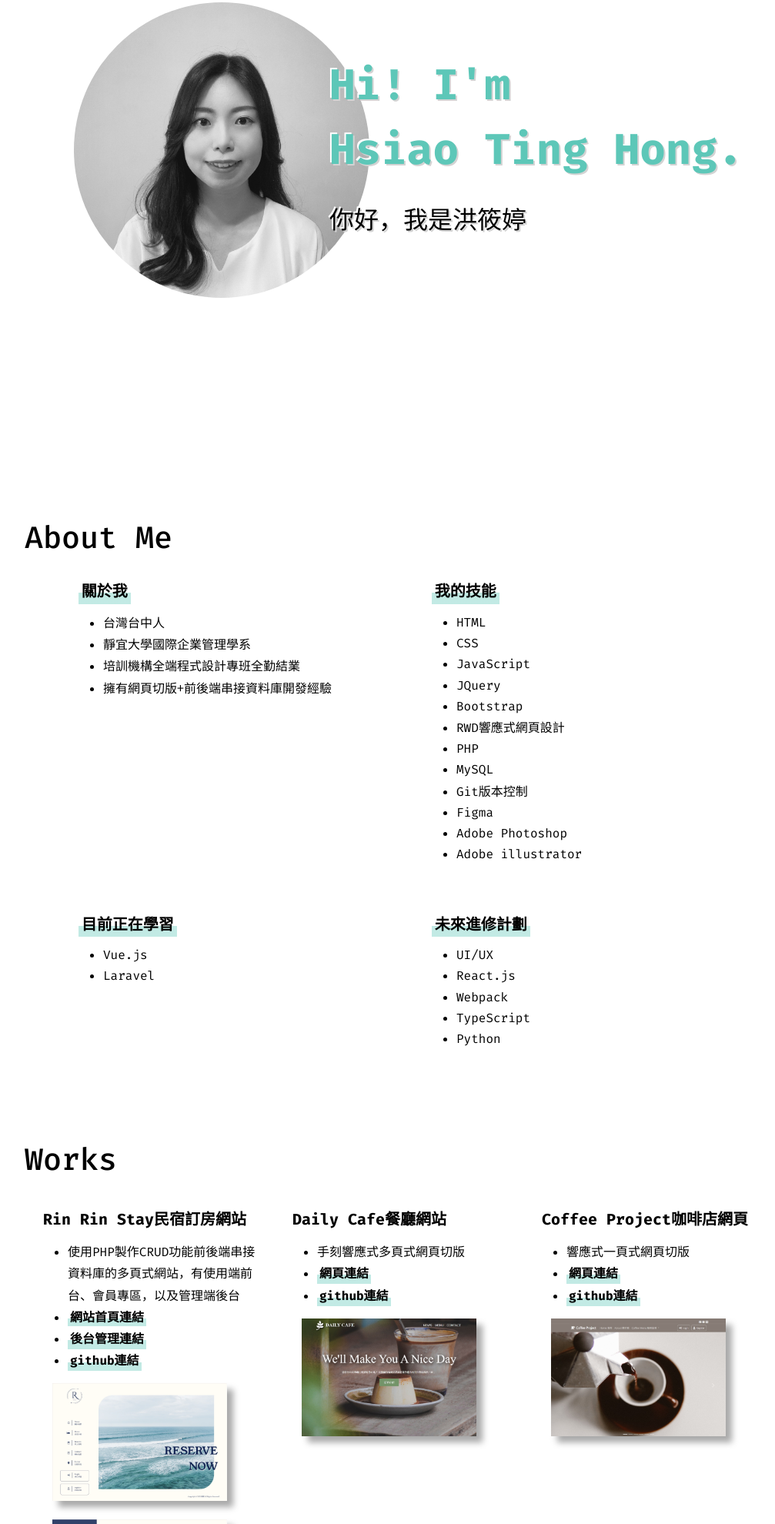
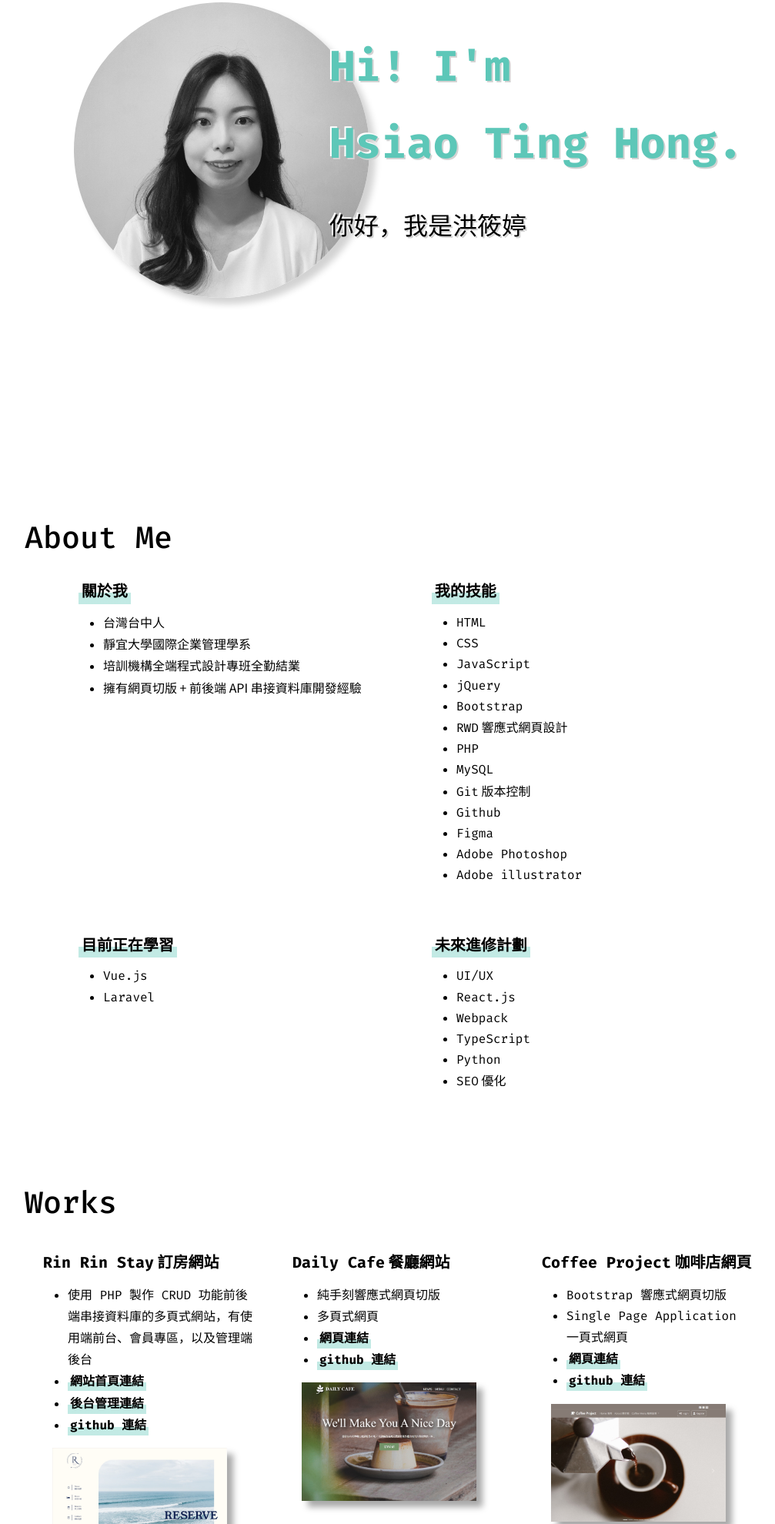
Before and after one commit to HsiaoTingHong/Portfolio, a plain HTML site: page index.html in a window 1280 px wide. Shown: the part 205-2185 px from the top of the page at 77% size, without its empty margins (122-1129 px from the left). Drawn offline with Linux system fonts and the light colour scheme; some packages are replaced by stand-ins of ours.

Commit message:
update index & style

```diff
--- a/css/style.css
+++ b/css/style.css
@@ -135,6 +135,7 @@ mark {
     z-index: 1030;
     transform: translateY(-50%);
     filter: grayscale(1);
+    box-shadow: 0.5em 0.5em 0.5em lightgray;
 }
 
 /* 文字從下到上移動 */
@@ -164,6 +165,10 @@ mark {
     z-index: 1030;
     transform: translateY(-50%);
     animation: slideUp 1s ease-in-out;
+}
+
+.header-name p {
+    text-wrap: nowrap;
 }
 
 .header-name span {
@@ -235,7 +240,7 @@ footer {
 
     /*header*/
     .header-name {
-        font-size: 3rem;
+        font-size: 2.5rem;
     }
 
     .header-name span {
--- a/index.html
+++ b/index.html
@@ -46,8 +46,9 @@
                     <img class="header-photo wow fadeIn" data-wow-duration="3s" src="image/myphoto.jpg" alt="我的照片">
                 </div>
                 <div class="col-12 col-md-6 header-name fw-600">
-                    <b>Hi! I'm<br />Hsiao Ting Hong.<br /></b>
-                    <span>你好，我是洪筱婷</span>
+                    <p><b>Hi! I'm</b></p>
+                    <p><b>Hsiao Ting Hong.</b></p>
+                    <p><span>你好，我是洪筱婷</span></p>
                 </div>
             </div>
         </div>
@@ -64,7 +65,7 @@
                         <li><span>台灣台中人</span></li>
                         <li><span>靜宜大學國際企業管理學系</span></li>
                         <li><span>培訓機構全端程式設計專班全勤結業</span></li>
-                        <li><span>擁有網頁切版+前後端串接資料庫開發經驗</span></li>
+                        <li><span>擁有網頁切版 + 前後端 API 串接資料庫開發經驗</span></li>
                     </ul>
                 </div>
                 <div class="col-12 col-md-5 p-3 my-2 wow fadeInUp" data-wow-delay="0.2s">
@@ -73,12 +74,13 @@
                         <li>HTML</li>
                         <li>CSS</li>
                         <li>JavaScript</li>
-                        <li>JQuery</li>
+                        <li>jQuery</li>
                         <li>Bootstrap</li>
-                        <li>RWD<span>響應式網頁設計</span></li>
+                        <li>RWD<span> 響應式網頁設計</span></li>
                         <li>PHP</li>
                         <li>MySQL</li>
-                        <li>Git<span>版本控制</span></li>
+                        <li>Git<span> 版本控制</span></li>
+                        <li>Github</li>
                         <li>Figma</li>
                         <li>Adobe Photoshop</li>
                         <li>Adobe illustrator</li>
@@ -99,6 +101,7 @@
                         <li>Webpack</li>
                         <li>TypeScript</li>
                         <li>Python</li>
+                        <li>SEO<span> 優化</span></li>
                     </ul>
                 </div>
             </div>
@@ -111,15 +114,15 @@
         <div class="container">
             <div class="row">
                 <div class="col-12 col-md-4 p-4 my-2 wow fadeInUp">
-                    <h5 class="fw-700">Rin Rin Stay<span>民宿訂房網站</span></h5>
+                    <h5 class="fw-700">Rin Rin Stay<span> 訂房網站</span></h5>
                     <ul class="mt-3">
-                        <li><span>使用</span>PHP<span>製作</span>CRUD<span>功能前後端串接資料庫的多頁式網站，有使用端前台、會員專區，以及管理端後台</span></li>
+                        <li><span>使用</span> PHP <span>製作</span> CRUD <span>功能前後端串接資料庫的多頁式網站，有使用端前台、會員專區，以及管理端後台</span></li>
                         <li><a href="http://www.hsiaoting1003.byethost6.com/"><span><mark>網站首頁連結</mark></span></a></li>
                         <li><a
                                 href="http://www.hsiaoting1003.byethost6.com/manage/"><span><mark>後台管理連結</mark></span></a>
                         </li>
                         <li><a
-                                href="https://github.com/HsiaoTingHong/RinRinStay_BNB_Reserve"><mark>github<span>連結</span></mark></a>
+                                href="https://github.com/HsiaoTingHong/RinRinStay_BNB_Reserve"><mark>github <span>連結</span></mark></a>
                         </li>
                     </ul>
                     <div class="container">
@@ -128,23 +131,25 @@
                     </div>
                 </div>
                 <div class="col-12 col-md-4 p-4 my-2 wow fadeInUp" data-wow-delay="0.2s">
-                    <h5 class="fw-700">Daily Cafe<span>餐廳網站</span></h5>
+                    <h5 class="fw-700">Daily Cafe<span> 餐廳網站</span></h5>
                     <ul class="mt-3">
-                        <li><span>手刻響應式多頁式網頁切版</span></li>
+                        <li><span>純手刻響應式網頁切版</span></li>
+                        <li><span>多頁式網頁</span></li>
                         <li><a href="https://hsiaotinghong.github.io/DailyCafe/"><span><mark>網頁連結</mark></span></a></li>
-                        <li><a href="https://github.com/HsiaoTingHong/DailyCafe"><mark>github<span>連結</span></mark></a>
+                        <li><a href="https://github.com/HsiaoTingHong/DailyCafe"><mark>github <span>連結</span></mark></a>
                         </li>
                     </ul>
                     <div class="container"><img src="image/work003.jpg" alt="餐廳網站首頁"></div>
                 </div>
                 <div class="col-12 col-md-4 p-4 my-2 wow fadeInUp" data-wow-delay="0.4s">
-                    <h5 class="fw-700">Coffee Project<span>咖啡店網頁</span></h5>
+                    <h5 class="fw-700">Coffee Project<span> 咖啡店網頁</span></h5>
                     <ul class="mt-3">
-                        <li><span>響應式一頁式網頁切版</span></li>
+                        <li>Bootstrap <span>響應式網頁切版</span></li>
+                        <li>Single Page Application <span>一頁式網頁</span></li>
                         <li><a href="https://hsiaotinghong.github.io/CoffeeProject/"><span><mark>網頁連結</mark></span></a>
                         </li>
                         <li><a
-                                href="https://github.com/HsiaoTingHong/CoffeeProject"><mark>github<span>連結</span></mark></a>
+                                href="https://github.com/HsiaoTingHong/CoffeeProject"><mark>github <span>連結</span></mark></a>
                         </li>
                     </ul>
                     <div class="container"><img src="image/work004.jpg" alt="咖啡店網頁首頁"></div>
```
